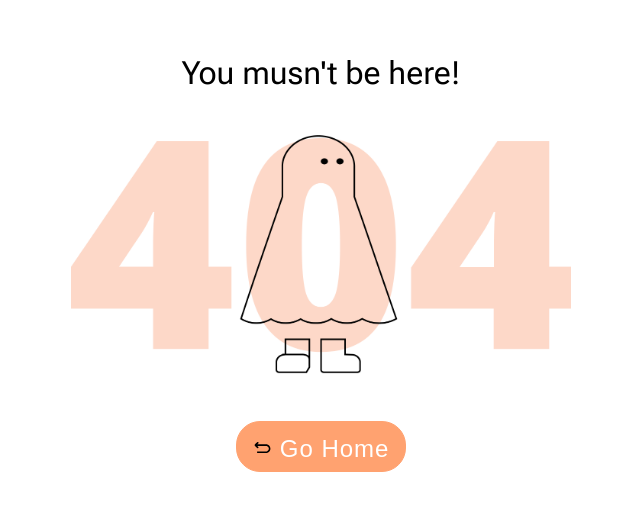
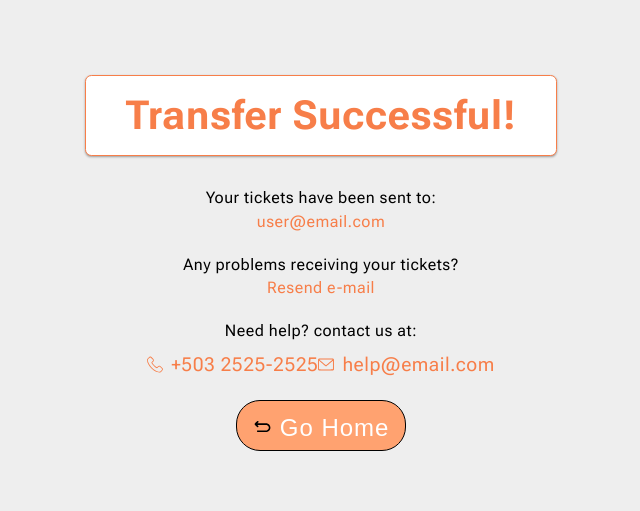
Before and after one commit to Ban-Crabs/villaticket-client, a React (Vite) app: page / in a window 1280 px wide. Shown: the part 137-648 px from the top of the page, without its empty margins (319-959 px from the left). Built offline with nearby package versions, Linux system fonts and the light colour scheme.

Commit message:
Add: Transfer successful page

```diff
--- a/src/App.jsx
+++ b/src/App.jsx
@@ -1,15 +1,15 @@
 import style from "./App.module.scss";
 
-import HomePage from "./components/HomePage/HomePage";
+import HomePage from "./components/Home/HomePage";
 
-import ErrorPage from "./components/ErrorPage/ErrorPage";
+import TransferSuc from "./components/TransferSuccessful/TransferSuccessful";
 
 function App() {
 
   return (
     // <HomePage />
 
-    <ErrorPage />
+    <TransferSuc />
   )
 }
 
--- a/src/_variables.scss
+++ b/src/_variables.scss
@@ -1,7 +1,8 @@
 
 $theme-primary-color: #F77E49;
+$theme-svg-primary-color: invert(69%) sepia(60%) saturate(3341%) hue-rotate(329deg) brightness(99%) contrast(95%);;
 $theme-primary-color-light: #FFA270;
-$theme-background-color: #e5e5e5;
+$theme-background-color: #eee;
 $theme-text-color: #333;
 $theme-blue-color-light: #29B5F6;
 $theme-blue-color-dark: #0A7AFF;
--- a/src/components/ErrorPage/ErrorPage.module.scss
+++ b/src/components/Error/ErrorPage.module.scss
@@ -53,7 +53,7 @@
             color: $theme-primary-color;
             box-shadow: $theme-drop-shadow;
             img {
-                filter: invert(64%) sepia(46%) saturate(2228%) hue-rotate(327deg) brightness(98%) contrast(98%);;
+                filter: $theme-svg-primary-color;
             }
         }
     }
--- /dev/null
+++ b/src/components/TransferSuccessful/TransferSuccessful.jsx
@@ -0,0 +1,45 @@
+import style from './TransferSuccessful.module.scss'
+import returnLogo from "../../assets/return.svg";
+import phoneLogo from "../../assets/telephone.svg";
+import mailLogo from "../../assets/envelope.svg";
+
+const TransferSuccessful = () => {
+    return (
+        <>
+            <div className={style["container"]}>
+                <div className={style["success-message"]}>
+                    <h1>Transfer Successful!</h1>
+                </div>
+                <div className={style["confirmation-message"]}>
+                    <p>Your tickets have been sent to:</p>
+                    <p className={style["underline"]}>user@email.com</p>
+                </div>
+                <div className={style["error-message"]}>
+                    <p>Any problems receiving your tickets?</p>
+                    <p className={style["underline"]}>Resend e-mail</p>
+                </div>
+                <div className={style["contact-container"]}>
+                    <p>Need help? contact us at:</p>
+                    <div className={style["contact-info"]}>
+                        <div className={style["contact-info-cellphone"]}>
+                            <img src={phoneLogo} alt="phone-logo" />
+                            <p>+503 2525-2525</p>
+                        </div>
+                        <div className={style["contact-info-mail"]}>
+                            <img src={mailLogo} alt="phone-logo" />
+                            <p>help@email.com</p>
+                        </div>
+                    </div>
+                </div>
+                <div className={style["return-button"]}>
+                    <button type="submit">
+                        <img src={returnLogo} />
+                        Go Home
+                    </button>
+                </div>
+            </div>
+        </>
+    )
+}
+
+export default TransferSuccessful
--- /dev/null
+++ b/src/components/TransferSuccessful/TransferSuccessful.module.scss
@@ -0,0 +1,117 @@
+@import '../../_variables.scss';
+
+* {
+    letter-spacing: 0.5px;
+}
+
+.container {
+    display: flex;
+    flex-direction: column;
+    align-items: center;
+    justify-content: center;
+    height: 100vh;
+    font-family: $theme-font-family;
+    background-color: $theme-background-color;
+
+    .success-message {
+        padding-bottom: 2rem;
+
+        h1 {
+            background-color: white;
+            border: 1px solid $theme-primary-color;
+            border-radius: 0.4rem;
+            box-shadow: $theme-drop-shadow;
+            gap: 1rem;
+            padding: 1rem 2.5rem;
+            color: $theme-primary-color;
+            font-weight: 700;
+            font-size: 2.5rem;
+        }
+    }
+
+    .confirmation-message {
+        padding-bottom: 1.5rem;
+    }
+
+    .error-message {
+        padding-bottom: 1.5rem;
+    }
+
+    .underline {
+        margin-top: 0.3rem;
+        color: $theme-primary-color;
+    }
+
+    .underline:hover {
+        cursor: pointer;
+        text-decoration: underline;
+    }
+
+    .contact-container {
+        padding-bottom: 1.5rem;
+    }
+
+    .contact-info {
+        display: flex;
+        flex-direction: row;
+        justify-content: space-between;
+        color: $theme-primary-color;
+        margin-top: 0.3rem;
+
+        :hover {
+            cursor: pointer;
+            text-decoration: underline;
+        }
+    }
+
+    .contact-info-cellphone,
+    .contact-info-mail {
+        display: flex;
+
+        img {
+            width: 1rem;
+            height: auto;
+            margin-right: 0.5rem;
+            margin-top: 0.5rem;
+            filter: $theme-svg-primary-color;
+        }
+
+        p {
+            margin-top: 0.5rem;
+            font-size: 1.2rem;
+            font-weight: 400;
+        }
+
+        :hover{
+            cursor: pointer;
+            text-decoration: underline;
+        }
+    }
+
+    button {
+        font-size: 1.5rem;
+        font-weight: 400;
+        padding: 0.5rem 1rem;
+        border: 1px solid $color-black;
+        background-color: $theme-primary-color-light;
+        color: $color-white;
+        cursor: pointer;
+        transition: all 0.3s ease-in-out;
+        border-radius: 1.5rem;
+        letter-spacing: 1px;
+
+        img {
+            width: 1.2rem;
+            height: auto;
+            margin-right: 0.5rem;
+            margin-top: 0.5rem;
+        }
+
+        &:hover {
+            border: 1px solid $theme-primary-color-light;
+            background-color: $color-white;
+            color: $theme-primary-color;
+            box-shadow: $theme-drop-shadow;
+        }
+    }
+}
```
Also changed, not shown: src/assets/envelope.svg (added), src/assets/telephone.svg (added), src/components/Error/ErrorPage.jsx (renamed from src/components/ErrorPage/ErrorPage.jsx), src/components/Home/HomePage.jsx (renamed from src/components/HomePage/HomePage.jsx), src/components/Home/HomePage.module.scss (renamed from src/components/HomePage/HomePage.module.scss).
